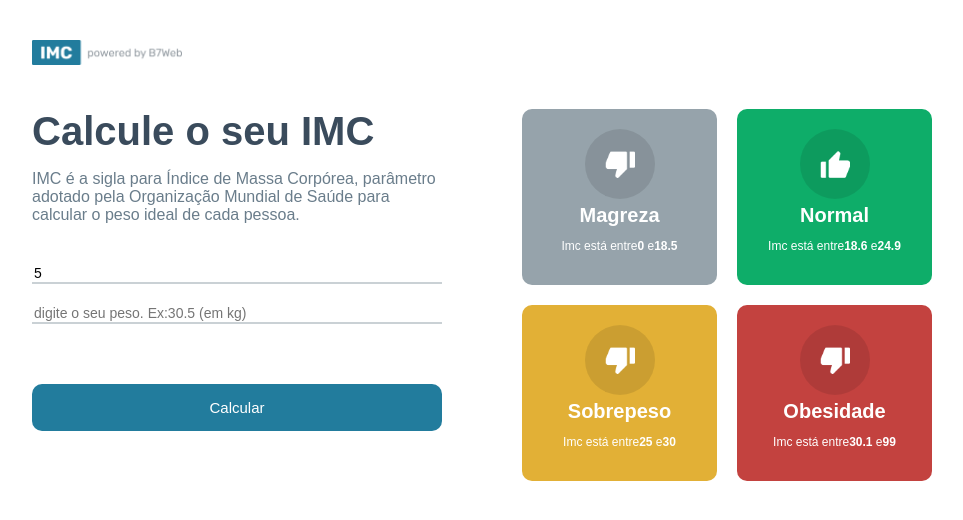
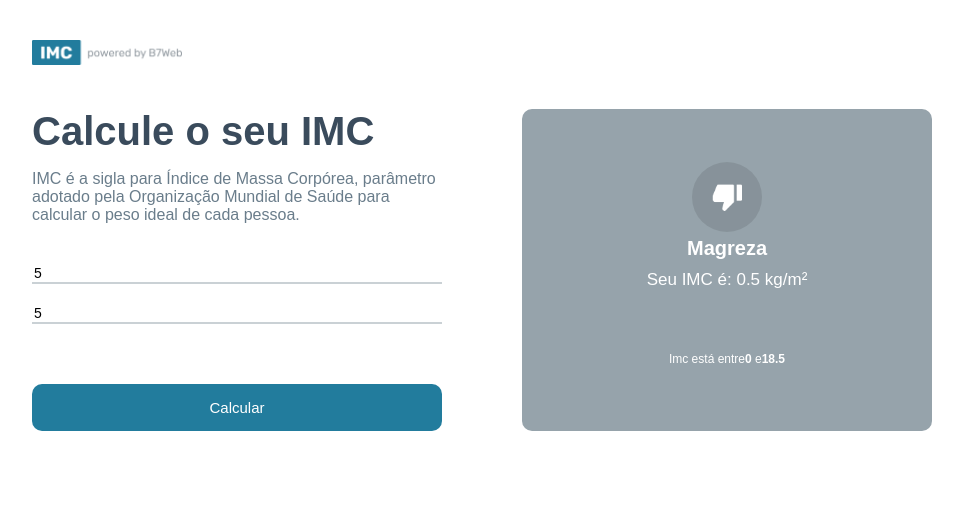
Before and after one commit to Luiz-de-Lima/imc_react, a React (Create React App) app: page / in a window 1280 px wide. Both pictures are taken after typing "5", "5" into the empty fields and a click on the button "Calcular". Shown: the top 520 px of the page, without its empty margins (158-1121 px from the left). Built offline with nearby package versions, Linux system fonts and the light colour scheme.

Commit message:
logica de mostrar os tipos de imc feita

```diff
--- a/src/App.module.css
+++ b/src/App.module.css
@@ -75,3 +75,8 @@
   grid-template-columns: repeat(2, 1fr);
   gap: 20px;
 }
+
+.container .rightSide .rightBig {
+  flex: 1;
+  display: flex ;
+}
--- a/src/App.tsx
+++ b/src/App.tsx
@@ -1,24 +1,17 @@
 import React, { useState } from "react";
 import styles from "./App.module.css";
 import logo from "../src/assets/powered.png";
-import { levels, calculateImc } from "./helpers/imc";
+import { levels, calculateImc, Level } from "./helpers/imc";
 import { GridItem } from "./components/GridItem";
 
 const App = () => {
   const [heightField, setHeightField] = useState(0);
   const [weightField, setWeightField] = useState<number>(0);
-  type InputChangeElement = React.ChangeEvent<HTMLInputElement>;
-
-  const teste = (event: InputChangeElement) => {
-    const value = parseFloat(event.target.value);
-    if (value < 1) {
-      alert("números negativos não se encaixam em altura");
-    }
-    setHeightField(value);
-  };
+  const [toShow, setToShow] = useState<Level | null>(null);
 
   const handleCalculateButton = () => {
     if (heightField && weightField) {
+      setToShow(calculateImc(heightField, weightField));
     } else {
       alert("existem campos vazios, por favor preencher para prosseguir");
     }
@@ -45,22 +38,30 @@
             type="number"
             placeholder="digite a sua altura. Ex:1.5 (em métros)"
             value={heightField > 0 ? heightField : ""}
-            onChange={teste}
+            onChange={(e) => setHeightField(parseFloat(e.target.value))}
           />
           <input
             type="number"
             placeholder="digite o seu peso. Ex:30.5 (em kg)"
             value={weightField > 0 ? weightField : ""}
-            onChange={teste}
+            onChange={(e) => setWeightField(parseFloat(e.target.value))}
           />
           <button onClick={handleCalculateButton}>Calcular</button>
         </div>
         <div className={styles.rightSide}>
-          <div className={styles.grid}>
-            {levels.map((item, key) => (
-              <GridItem key={key} item={item} />
-            ))}
-          </div>
+          {!toShow && (
+            <div className={styles.grid}>
+              {levels.map((item, key) => (
+                <GridItem key={key} item={item} />
+              ))}
+            </div>
+          )}
+          {toShow && (
+            <div className={styles.rightBig}>
+              <div className={styles.rightArrow}></div>
+              <GridItem item={toShow} />
+            </div>
+          )}
         </div>
       </div>
     </div>
--- a/src/components/GridItem/GridItem.module.css
+++ b/src/components/GridItem/GridItem.module.css
@@ -26,3 +26,7 @@
   text-align: center;
   font-size: 12px;
 }
+.yourImc{
+  font-size: 17px;
+  margin: 10px 0 50px 0;
+}
--- a/src/components/GridItem/index.tsx
+++ b/src/components/GridItem/index.tsx
@@ -17,6 +17,11 @@
         />
       </div>
       <div className={styles.gridTitle}>{item.title}</div>
+      {item.yourImc && (
+        <div className={styles.yourImc}>
+          Seu IMC é: {item.yourImc} kg/m²
+        </div>
+      )}
       <div className={styles.gridInfo}>
         <>
           <p>
--- a/src/helpers/imc.ts
+++ b/src/helpers/imc.ts
@@ -18,7 +18,7 @@
 
   for (let i in levels) {
     if (imc >= levels[i].imc[0] && imc < levels[i].imc[1]) {
-      levels[i].yourImc = imc
+      levels[i].yourImc = parseFloat(imc.toFixed(2))
       return levels[i]
     }
   }
```
